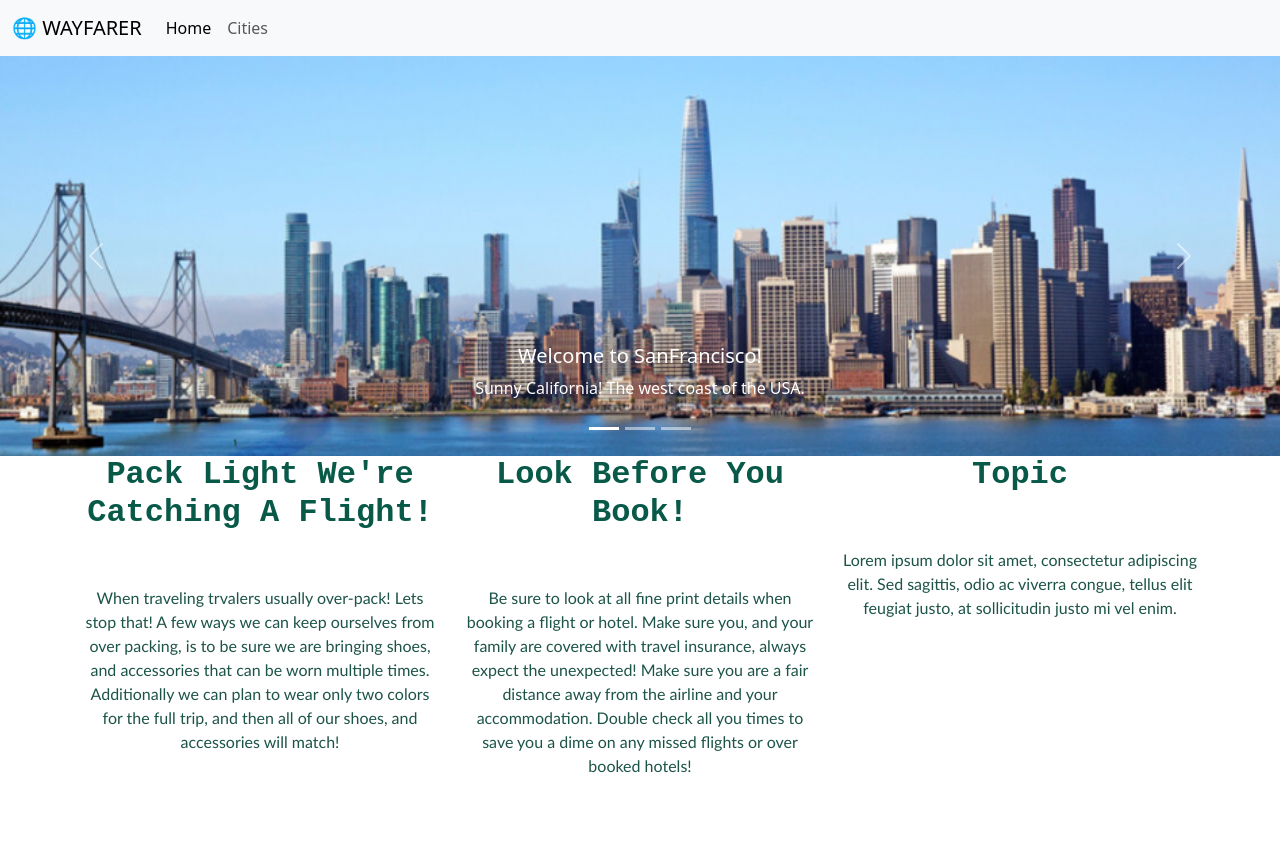
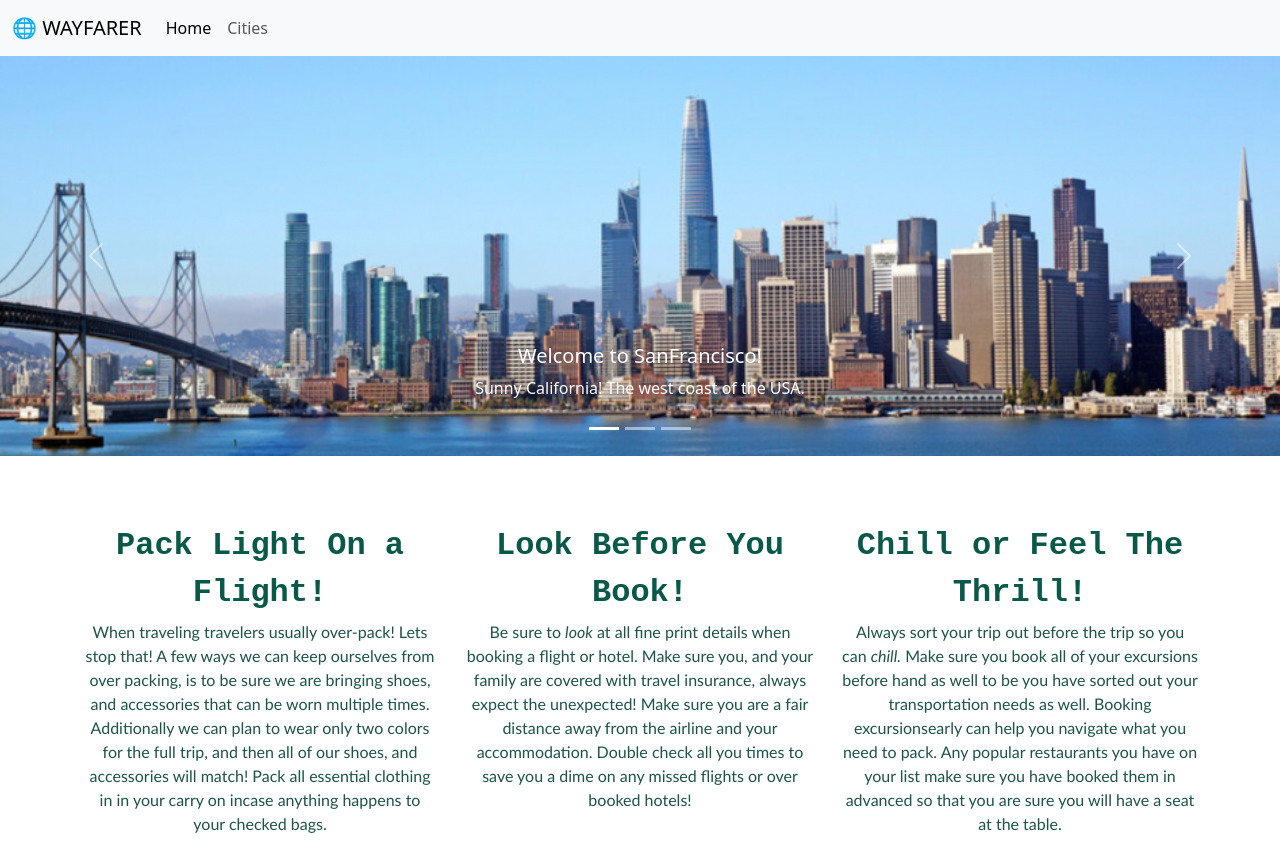
Before and after one commit to woodsdeshe/wayfarer, an Angular app: page / in a window 1280 px wide. Before the commit the page ends 800 px from the top, so only its background shows below. Built offline with nearby package versions, Linux system fonts and the light colour scheme.

Commit message:
updated info for city travel tips

```diff
--- a/src/app/homepage-info/homepage-info.component.css
+++ b/src/app/homepage-info/homepage-info.component.css
@@ -8,12 +8,23 @@
     --default-font-family: "poppins", sans-serif;
   }
 
+  /* This is for the first H2 */
 .infohome {
 font-family:'Courier New', Courier, monospace;
 color:#085948;
 font-weight: bold;
-margin-bottom: 15%;
+margin-top: 20%;
 }
+
+
+/* This is for the second H2 */
+.infohome1 {
+font-family:'Courier New', Courier, monospace;
+color:#085948;
+font-weight: bold;
+}
+
+/* This is for the p tags  */
 
 .phome {
     font-family:'Gill Sans', 'Gill Sans MT', Calibri, 'Trebuchet MS', sans-serif;
--- a/src/app/homepage-info/homepage-info.component.html
+++ b/src/app/homepage-info/homepage-info.component.html
@@ -2,25 +2,28 @@
   <div class="row">
     <div class="col">
       <div class="title">
-        <h2 class="infohome">Pack Light We're Catching A Flight!</h2>
+        <h2 class="infohome">Pack Light On a</h2>
+        <h2 class="infohome1">Flight!</h2>
       </div>
       <div class="topic-info">
         <p class="phome">
-          When traveling trvalers usually over-pack! Lets stop that! A few ways
+          When traveling travelers usually over-pack! Lets stop that! A few ways
           we can keep ourselves from over packing, is to be sure we are bringing
           shoes, and accessories that can be worn multiple times. Additionally
           we can plan to wear only two colors for the full trip, and then all of
-          our shoes, and accessories will match!
+          our shoes, and accessories will match! Pack all essential clothing in
+          in your carry on incase anything happens to your checked bags.
         </p>
       </div>
     </div>
     <div class="col">
       <div class="title">
-        <h2 class="infohome">Look Before You Book!</h2>
+        <h2 class="infohome">Look Before You</h2>
+        <h2 class="infohome1">Book!</h2>
       </div>
       <div class="topic-info">
         <p class="phome">
-          Be sure to look at all fine print details when booking a flight or hotel.
+          Be sure to <i>look</i> at all fine print details when booking a flight or hotel.
           Make sure you, and your family are covered with travel insurance, always
           expect the unexpected! Make sure you are a fair distance away from the airline
           and your accommodation. Double check all you times to save you a dime on any missed
@@ -30,13 +33,17 @@
     </div>
     <div class="col">
       <div class="title">
-        <h2 class="infohome">Topic</h2>
+        <h2 class="infohome">Chill or Feel The</h2>
+        <h2 class="infohome1">Thrill!</h2>
       </div>
       <div class="topic-info">
         <p class="phome">
-          Lorem ipsum dolor sit amet, consectetur adipiscing elit. Sed sagittis,
-          odio ac viverra congue, tellus elit feugiat justo, at sollicitudin
-          justo mi vel enim.
+         Always sort your trip out before the trip so you can <i>chill.</i> Make sure you book
+         all of your excursions before hand as well to be you have sorted out your transportation
+         needs as well. Booking excursionsearly can help you navigate what you need to pack.
+          Any popular restaurants you have on your list make sure you have booked them
+          in advanced so that you  are sure you will have a seat at the table.
+
         </p>
       </div>
     </div>
```
